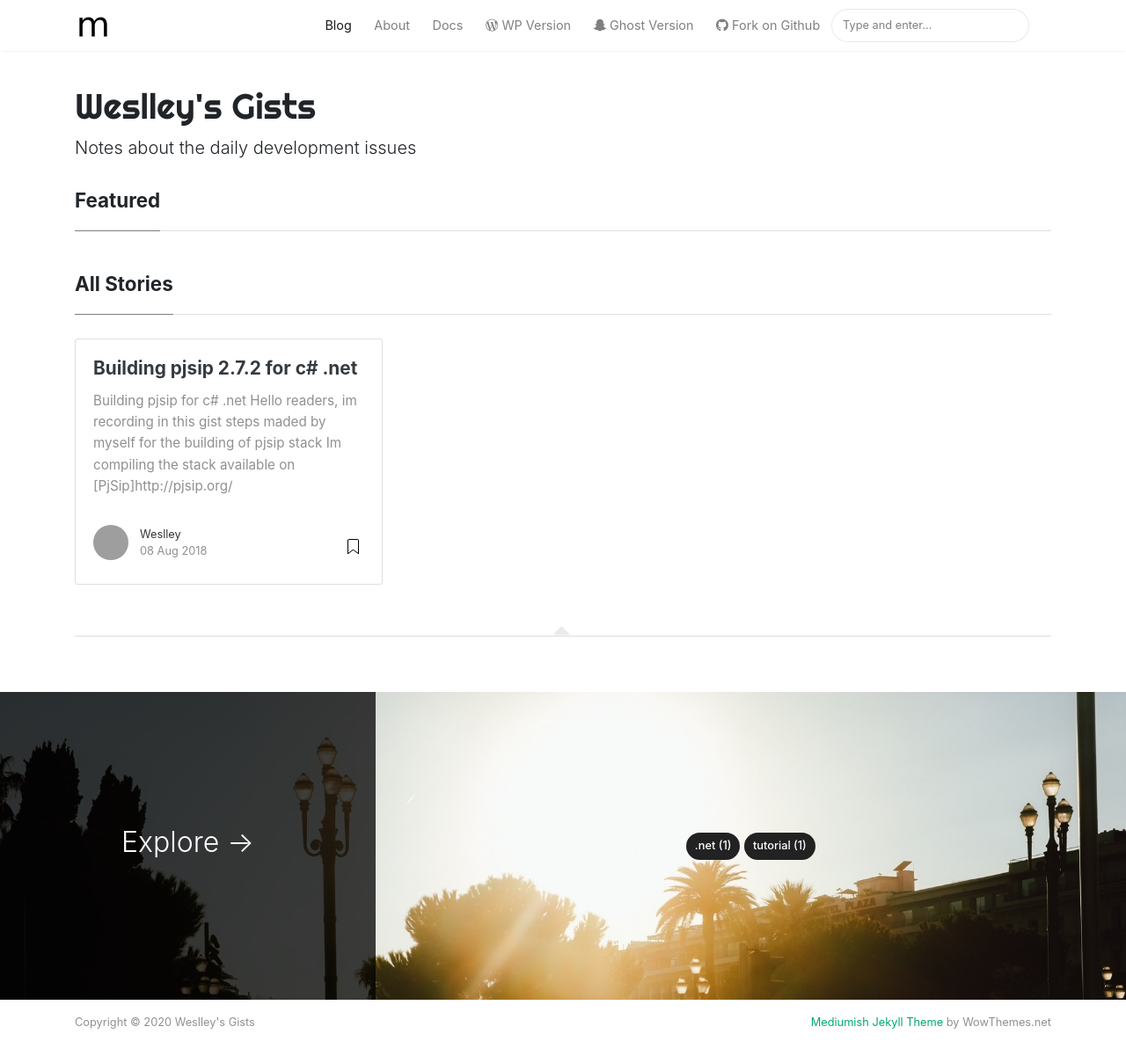
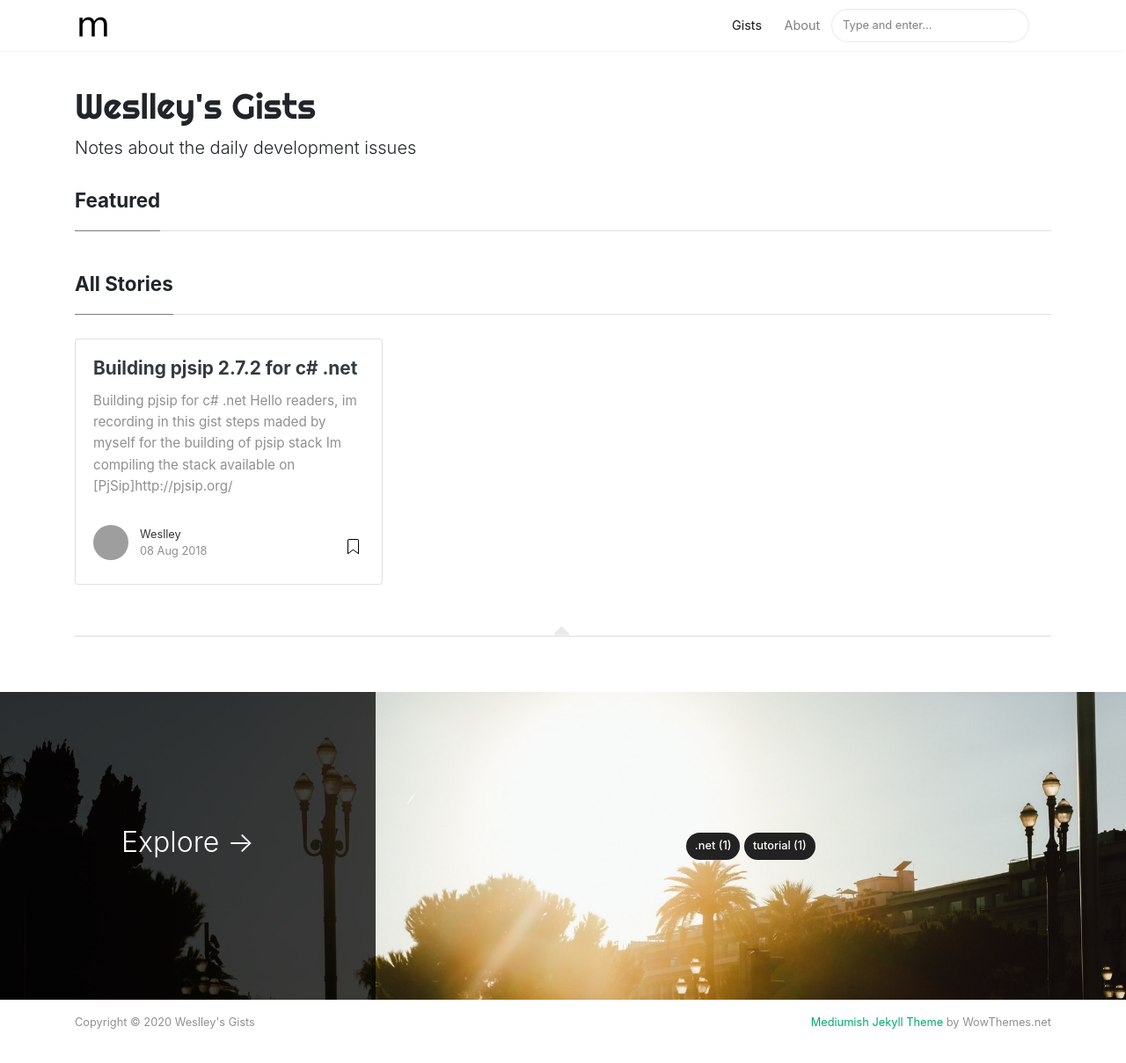
Before and after one commit to weslleyluiz/weslleyluiz.github.io, a Jekyll site: the page built from index.html, in a window 1280 px wide and 1246 px high. Shown: the top 1209 px of the window at 88% size. Built offline with Jekyll 4.4.1, drawn with Linux system fonts in a browser that asks for light colours; nearby versions of some CDN libraries; the list of posts is cut into pages by our own code; grey boxes are pictures that could not be loaded.

Commit message:
modified default layout

```diff
--- a/_layouts/default.html
+++ b/_layouts/default.html
@@ -68,27 +68,11 @@ ga('send', 'pageview');
                 {% else %}
                 <li class="nav-item">
                 {% endif %}
-                <a class="nav-link" href="{{ site.baseurl }}/index.html">Blog</a>
+                <a class="nav-link" href="{{ site.baseurl }}/index.html">Gists</a>
                 </li>
 
                 <li class="nav-item">
                 <a class="nav-link" href="{{ site.baseurl }}/about">About</a>
-                </li>
-
-                <li class="nav-item">
-                <a target="_blank" class="nav-link" href="https://bootstrapstarter.com/bootstrap-templates/template-mediumish-bootstrap-jekyll/"> Docs</a>
-                </li>
-
-                <li class="nav-item">
-                <a target="_blank" class="nav-link" href="https://www.wowthemes.net/themes/mediumish-wordpress/"><i class="fab fa-wordpress-simple"></i> WP Version</a>
-                </li>
-
-                <li class="nav-item">
-                <a target="_blank" class="nav-link" href="https://www.wowthemes.net/themes/mediumish-ghost/"><i class="fab fa-snapchat-ghost"></i> Ghost Version</a>
-                </li>
-
-                <li class="nav-item">
-                <a target="_blank" class="nav-link" href="https://github.com/wowthemesnet/mediumish-theme-jekyll"><i class="fab fa-github"></i> Fork on Github</a>
                 </li>
 
                 {% include search-lunr.html %}
```
